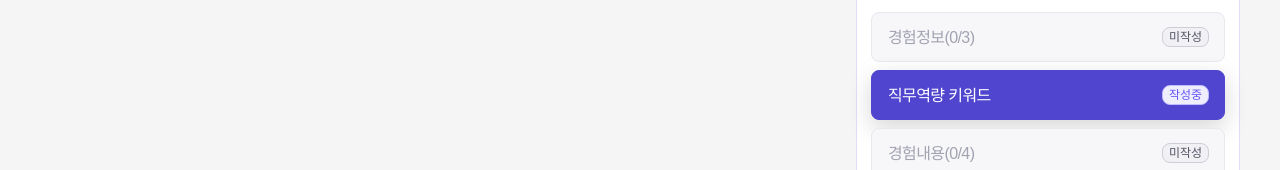
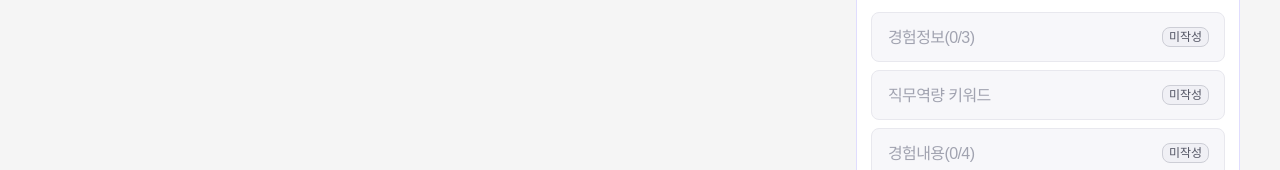
Before and after one commit to depromeet/InsightOut-client, a Next.js app: page /analyze/keyword in a window 1280 px wide. Shown: the part 755-925 px from the top of the page. Built offline with nearby package versions, Linux system fonts and the light colour scheme; no server answers; a web font is replaced by a local one.

Commit message:
refactor: 작성페이지 상태 여부 체크하는 로직 layout -> stepMenuItem 으로 이동

```diff
--- a/src/app/analyze/layout.tsx
+++ b/src/app/analyze/layout.tsx
@@ -1,9 +1,9 @@
 'use client';
 
-import React, { useCallback, useEffect } from 'react';
+import React, { useEffect } from 'react';
 import { FormProvider, useForm, useWatch } from 'react-hook-form';
 
-import { useDisclosure, usePrevious } from '@chakra-ui/react';
+import { useDisclosure } from '@chakra-ui/react';
 import { DevTool } from '@hookform/devtools';
 import isNumber from 'lodash/isNumber';
 import { usePathname, useRouter } from 'next/navigation';
@@ -35,7 +35,6 @@ export interface LayoutProps {
 const Layout = ({ children }: LayoutProps) => {
   const { push } = useRouter();
   const pathname = usePathname();
-  const prevPathname = usePrevious(pathname);
   const isMounted = useIsMounted();
   const [usedOnce, disableOnceFlag] = useOnceFlag();
 
@@ -47,7 +46,6 @@ const Layout = ({ children }: LayoutProps) => {
   } = useDisclosure();
 
   const currentStepIndex = (STEPS.find((v) => v.route === pathname)?.id ?? 1) - 1;
-  const prevStepIndex = (STEPS.find((v) => v.route === prevPathname)?.id ?? 1) - 1;
 
   const methods = useForm({
     mode: 'all',
@@ -157,77 +155,6 @@ const Layout = ({ children }: LayoutProps) => {
       result,
     });
   };
-
-  const setWriteStatus = useCallback(
-    (target: WriteStatusType[], status: WriteStatusType) => {
-      target[prevStepIndex] = status;
-      methods.setValue('writeStatus', target);
-    },
-    [methods, prevStepIndex]
-  );
-
-  useEffect(() => {
-    const writeStatus = methods.getValues('writeStatus') as WriteStatusType[];
-    const copyWriteStatus = [...writeStatus];
-
-    // 진입시 무조건 작성중
-    copyWriteStatus[currentStepIndex] = '작성중';
-    methods.setValue('writeStatus', copyWriteStatus);
-
-    // 이탈시 validation check
-    return () => {
-      switch (prevPathname) {
-        case ROUTES.EXPERIENCE:
-          const experiencePageValues = methods.getValues([
-            'title',
-            'startYYYY',
-            'startMM',
-            'endYYYY',
-            'endMM',
-            'experienceRole',
-            'motivation',
-          ]);
-          if (experiencePageValues.every((v) => !!v)) {
-            setWriteStatus(copyWriteStatus, '작성완료');
-          } else if (experiencePageValues.some((v) => !!v)) {
-            setWriteStatus(copyWriteStatus, '작성중');
-          } else {
-            setWriteStatus(copyWriteStatus, '미작성');
-          }
-          break;
-        case ROUTES.KEYWORD:
-          const keywords = methods.getValues('keywords');
-          if (keywords.some(([, isSelected]) => isSelected === true)) {
-            setWriteStatus(copyWriteStatus, '작성완료');
-          } else {
-            setWriteStatus(copyWriteStatus, '미작성');
-          }
-          break;
-        case ROUTES.INFORMATION:
-          const informationPageValues = methods.getValues(['situation', 'task', 'action', 'result']);
-          if (informationPageValues.every((v) => !!v)) {
-            setWriteStatus(copyWriteStatus, '작성완료');
-          } else if (informationPageValues.some((v) => !!v)) {
-            setWriteStatus(copyWriteStatus, '작성중');
-          } else {
-            setWriteStatus(copyWriteStatus, '미작성');
-          }
-          break;
-        case ROUTES.VERIFY:
-          const [capabilities, resume] = methods.getValues(['capabilities', 'resume']);
-          if (!!capabilities.length && !!resume) {
-            setWriteStatus(copyWriteStatus, '작성완료');
-          } else if (!!capabilities.length || !!resume) {
-            setWriteStatus(copyWriteStatus, '작성중');
-          } else {
-            setWriteStatus(copyWriteStatus, '미작성');
-          }
-          break;
-        default:
-          break;
-      }
-    };
-  }, [methods, pathname, prevPathname, currentStepIndex, setWriteStatus]);
 
   const submit = async (data: ExperienceFormValues) => {
     const { experienceId, situation, task, action, result, writeStatus } = data;
--- a/src/feature/analyze/layout/StepMenuItem.tsx
+++ b/src/feature/analyze/layout/StepMenuItem.tsx
@@ -1,10 +1,13 @@
-import React, { HTMLAttributes, useRef, useState } from 'react';
+import React, { HTMLAttributes, useCallback, useEffect, useRef, useState } from 'react';
 import { useFormContext, useWatch } from 'react-hook-form';
 
+import { usePrevious } from '@chakra-ui/react';
 import cn from 'classnames';
+import { usePathname } from 'next/navigation';
 
 import Badge from '@/components/Badge/Badge';
 import { useUpdateEffect } from '@/hooks/useUpdateEffect';
+import { ROUTES } from '@/shared/constants/routes';
 
 import { STEPS } from '../constants';
 import { ExperienceFormValues, WriteStatusType } from '../types';
@@ -16,13 +19,21 @@ interface StepMenuItemProps extends Pick<HTMLAttributes<HTMLLIElement>, 'classNa
 }
 
 const StepMenuItem = ({ title, status, className }: StepMenuItemProps) => {
+  const pathname = usePathname();
+  const prevPathname = usePrevious(pathname);
+  const prevStepIndex = (STEPS.find((v) => v.route === prevPathname)?.id ?? 1) - 1;
+  const currentStepIndex = (STEPS.find((v) => v.route === pathname)?.id ?? 1) - 1;
+
   const classNames = cn(styles.root, styles[status], className);
   const [경험정보count, set경험정보count] = useState(0);
   const [경험내용count, set경험내용count] = useState(0);
+
   const onceFlag = useRef(false);
   const {
     formState: { dirtyFields },
     control,
+    setValue,
+    getValues,
   } = useFormContext<ExperienceFormValues>();
 
   const [startYYYY, startMM, endYYYY, endMM] = useWatch({
@@ -54,7 +65,90 @@ const StepMenuItem = ({ title, status, className }: StepMenuItemProps) => {
     return title;
   };
 
+  const setWriteStatus = useCallback(
+    (target: WriteStatusType[], status: WriteStatusType) => {
+      target[prevStepIndex] = status;
+      setValue('writeStatus', target);
+    },
+    [setValue, prevStepIndex]
+  );
+
+  useEffect(() => {
+    const writeStatus = getValues('writeStatus') as WriteStatusType[];
+    const copyWriteStatus = [...(writeStatus as WriteStatusType[])];
+
+    if (경험정보count === 3 || 경험내용count === 4) {
+      copyWriteStatus[currentStepIndex] = '작성완료';
+      setValue('writeStatus', copyWriteStatus);
+    } else {
+      copyWriteStatus[currentStepIndex] = '작성중';
+      setValue('writeStatus', copyWriteStatus);
+    }
+  }, [경험정보count, 경험내용count, currentStepIndex, setValue, getValues]);
+
+  useEffect(() => {
+    const writeStatus = getValues('writeStatus') as WriteStatusType[];
+    const copyWriteStatus = [...writeStatus];
+
+    // 이탈시 validation check
+    return () => {
+      switch (prevPathname) {
+        case ROUTES.EXPERIENCE:
+          const experiencePageValues = getValues([
+            'title',
+            'startYYYY',
+            'startMM',
+            'endYYYY',
+            'endMM',
+            'experienceRole',
+            'motivation',
+          ]);
+          if (experiencePageValues.every((v) => !!v)) {
+            setWriteStatus(copyWriteStatus, '작성완료');
+          } else if (experiencePageValues.some((v) => !!v)) {
+            setWriteStatus(copyWriteStatus, '작성중');
+          } else {
+            setWriteStatus(copyWriteStatus, '미작성');
+          }
+          break;
+        case ROUTES.KEYWORD:
+          const keywords = getValues('keywords');
+          if (keywords.some(([, isSelected]) => isSelected === true)) {
+            setWriteStatus(copyWriteStatus, '작성완료');
+          } else {
+            setWriteStatus(copyWriteStatus, '미작성');
+          }
+          break;
+        case ROUTES.INFORMATION:
+          const informationPageValues = getValues(['situation', 'task', 'action', 'result']);
+          if (informationPageValues.every((v) => !!v)) {
+            setWriteStatus(copyWriteStatus, '작성완료');
+          } else if (informationPageValues.some((v) => !!v)) {
+            setWriteStatus(copyWriteStatus, '작성중');
+          } else {
+            setWriteStatus(copyWriteStatus, '미작성');
+          }
+          break;
+        case ROUTES.VERIFY:
+          const [capabilities, resume] = getValues(['capabilities', 'resume']);
+          if (!!capabilities.length && !!resume) {
+            setWriteStatus(copyWriteStatus, '작성완료');
+          } else if (!!capabilities.length || !!resume) {
+            setWriteStatus(copyWriteStatus, '작성중');
+          } else {
+            setWriteStatus(copyWriteStatus, '미작성');
+          }
+          break;
+        default:
+          break;
+      }
+    };
+  }, [getValues, pathname, prevPathname, currentStepIndex, setWriteStatus]);
+
   // TODO: 리팩토링 하기
+  /**
+   * @note 경험정보, 경험내용 질문 작성 여부 체크하는 로직
+   */
   useUpdateEffect(() => {
     if (title === '경험정보') {
       const { title } = dirtyFields;
```
